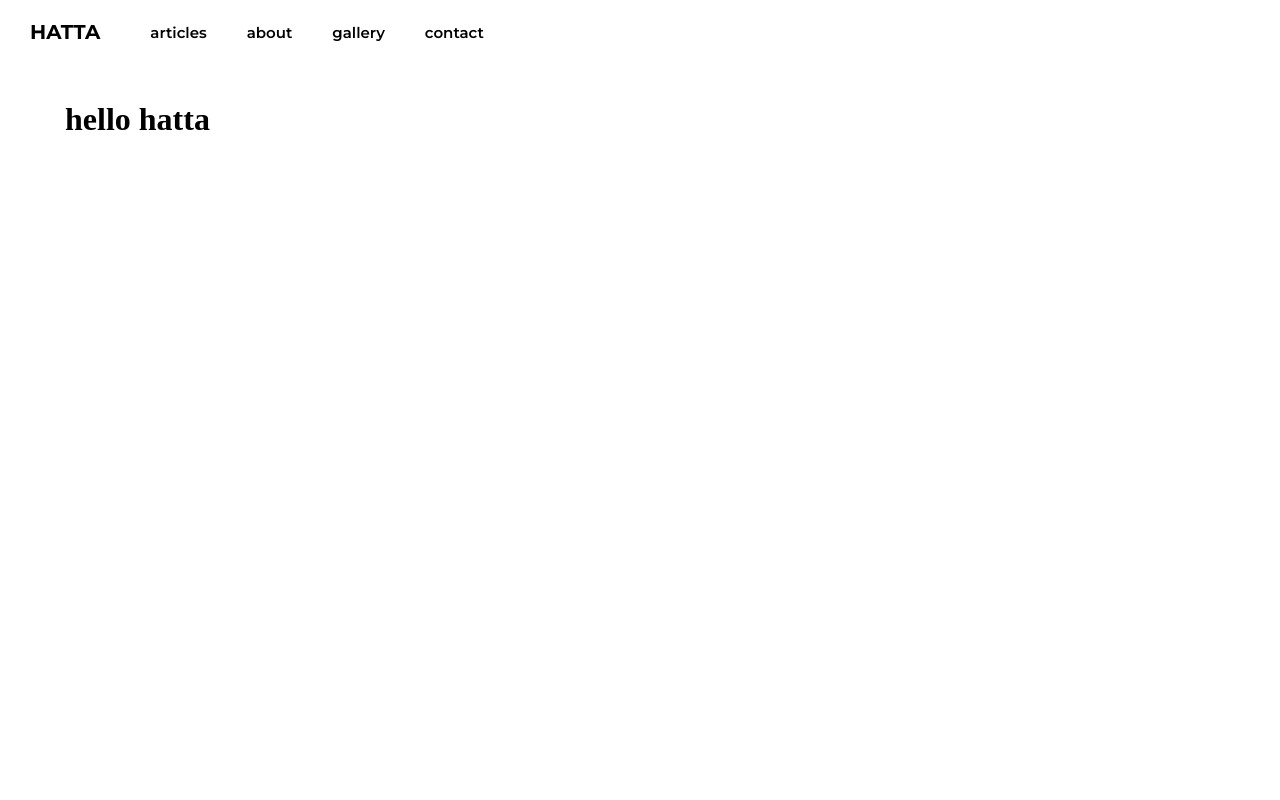
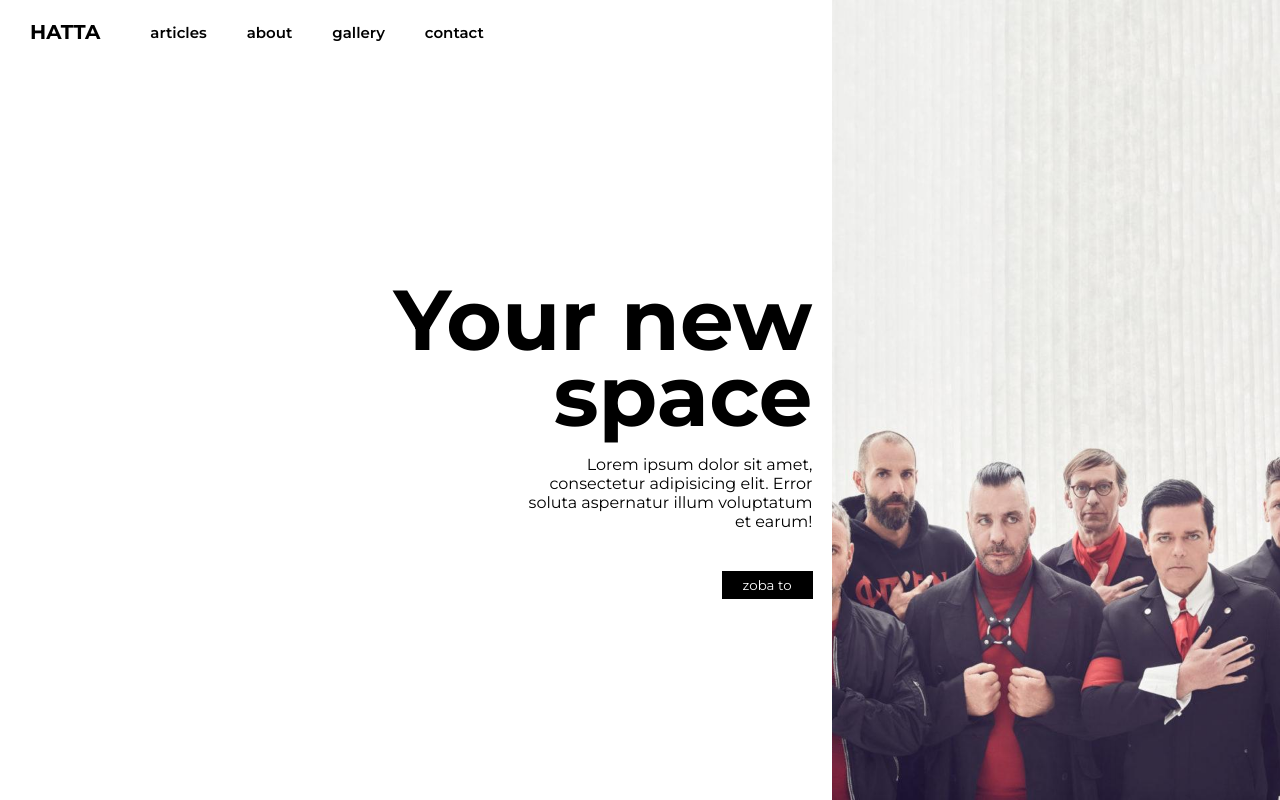
Before and after one commit to kkrol93/getsby-course-hello-roman, a Gatsby site: page / in a window 1280 px wide. Built offline with nearby package versions, Linux system fonts and the light colour scheme; Gatsby itself is replaced by a stand-in of ours.

Commit message:
add second part of course images

```diff
--- a/gatsby-config.js
+++ b/gatsby-config.js
@@ -1,7 +1,8 @@
 module.exports = {
   siteMetadata: {
     title: 'Gatsby Default Starter',
-    description: 'Kick off your next, great Gatsby project with this default starter. This barebones starter ships with the main Gatsby configuration files you might need.',
+    description:
+      'Kick off your next, great Gatsby project with this default starter. This barebones starter ships with the main Gatsby configuration files you might need.',
     author: '@gatsbyjs',
   },
   plugins: [
@@ -51,7 +52,7 @@ module.exports = {
         eslint: {
           patterns: [], // string or array of paths/files/globs to include related only to ESLint
           ignorePatterns: [], // string or array of paths/files/globs to exclude related only to ESLint
-          formatter: 'prettier', // set custom or third party formatter
+          formatter: 'stylish', // set custom or third party formatter
           maxWarnings: undefined, // number of max warnings allowed, when exceed it will fail Gatsby build
           emitWarning: true, // if true, will emit lint warnings
           failOnError: false, // if true, any lint error will fail the build, you may set true only in your prod config
--- a/package.json
+++ b/package.json
@@ -32,7 +32,7 @@
     "eslint-plugin-react-hooks": "^4.1.2",
     "husky": "^4.3.0",
     "lint-staged": "^10.4.0",
-    "prettier": "2.1.2"
+    "prettier": "^2.1.2"
   },
   "keywords": [
     "gatsby"
--- a/src/assets/styles/GlobalStyles.js
+++ b/src/assets/styles/GlobalStyles.js
@@ -10,13 +10,13 @@ html {
 body {
     margin: 0;
     padding: 80px 65px 0;
-    font-family: 'Montserrat;'
+    font-family: 'Montserrat'
 }
 
 button {
     padding: 0;
     cursor: pointer;
-     font-family: 'Montserrat;'
+     font-family: 'Montserrat'
 }
 p {
     font-size: 16px;
--- /dev/null
+++ b/src/components/Button/Button.js
@@ -0,0 +1,10 @@
+import styled from 'styled-components';
+
+const Button = styled.button`
+  background: #000;
+
+  padding: 5px 20px;
+  color: #fff;
+  border: 1px solid #000;
+`;
+export default Button;
--- a/src/pages/index.js
+++ b/src/pages/index.js
@@ -1,9 +1,73 @@
 import React from 'react';
+import { graphql } from 'gatsby';
+import styled from 'styled-components';
+import Button from '../components/Button/Button';
 
-const IndexPage = () => (
+const ContentWrapper = styled.div`
+  width: 65%;
+  text-align: right;
+  display: flex;
+  flex-direction: column;
+  justify-content: center;
+  align-items: flex-end;
+  height: calc(100vh - 80px);
+  h1 {
+    font-size: 85px;
+    margin: 0;
+    width: 500px;
+    line-height: 0.9;
+  }
+  p {
+    margin: 20px 0 40px;
+    width: 40%;
+  }
+`;
+const ImageWrapper = styled.img`
+  position: absolute;
+  top: 0;
+  right: 0;
+  bottom: 0;
+  width: 35%;
+  height: 100%;
+  object-fit: cover;
+`;
+
+const IndexPage = ({ data }) => (
   <>
-    <h1>hello hatta</h1>
+    <ContentWrapper>
+      <h1>Your new space</h1>
+      <p>
+        Lorem ipsum dolor sit amet, consectetur adipisicing elit. Error soluta aspernatur illum
+        voluptatum et earum!
+      </p>
+      <Button>zoba to</Button>
+    </ContentWrapper>
+    <ImageWrapper
+      src={data.file.childImageSharp.fluid.src}
+      srcSet={data.file.childImageSharp.fluid.srcSet}
+      sizes={data.file.childImageSharp.fluid.sizes}
+      alt=""
+    />
   </>
 );
-
+//  duotone: { highlight: "#f00e2e", shadow: "#192550" }
+export const mainImage = graphql`
+  {
+    file(name: { eq: "rammstein" }) {
+      childImageSharp {
+        fluid(
+          maxWidth: 800
+          maxHeight: 1200
+          quality: 100
+          duotone: { highlight: "#f00e2e", shadow: "#192550", opacity: 40 }
+          toFormat: JPG
+        ) {
+          src
+          srcSet
+          sizes
+        }
+      }
+    }
+  }
+`;
 export default IndexPage;
```
Also changed, not shown: src/assets/images/rammstein.jpg (added), 1 other file.
